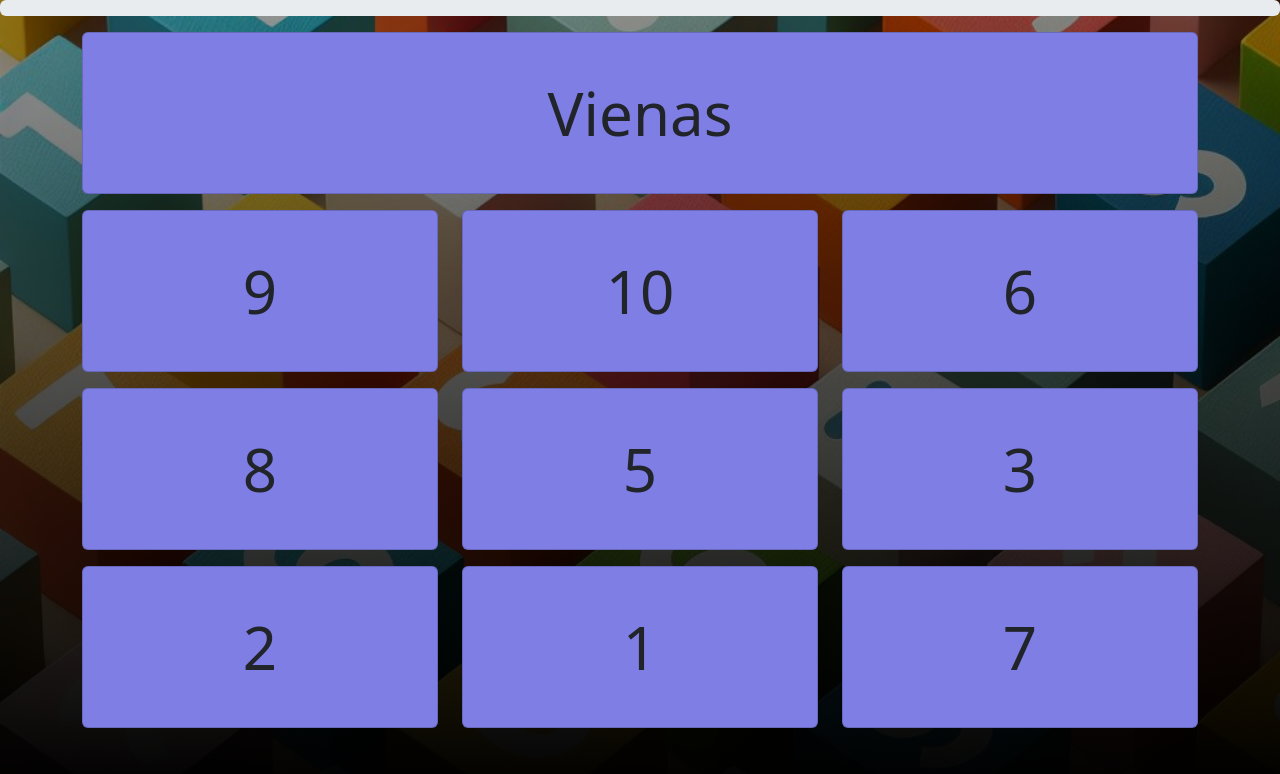
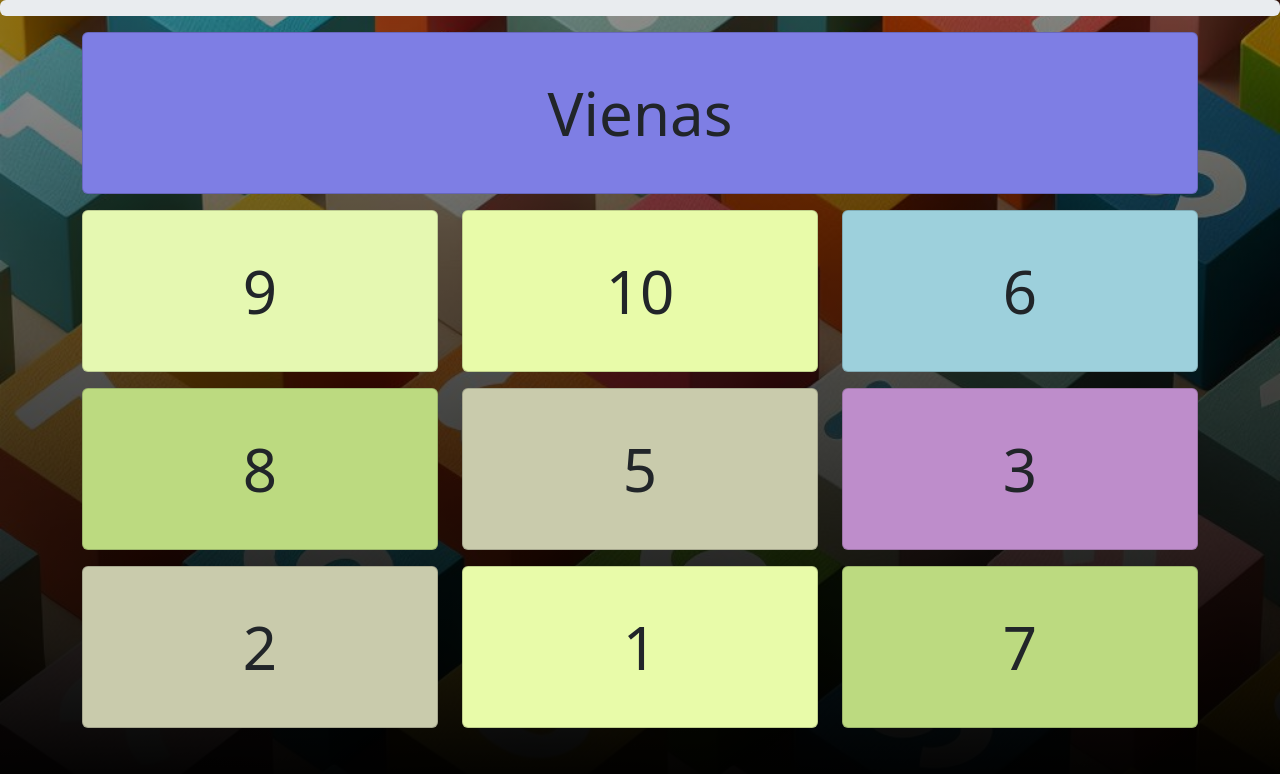
Before and after one commit to Deividas-Kozlovas/learning-games, a React (Create React App) app: page /find-numbers-up-to-ten in a window 1280 px wide. Shown: the top 774 px of the page. Built offline with nearby package versions, Linux system fonts and the light colour scheme.

Commit message:
add random background color to card when car is presed

```diff
--- a/src/components/CardComponent/CardComponent.tsx
+++ b/src/components/CardComponent/CardComponent.tsx
@@ -4,11 +4,13 @@ import { Row, Col, Card } from "react-bootstrap";
 interface CardComponentsProps {
   chunkedArray: number[][];
   handleCardClick: (card: number) => void;
+  backgroundColors: string[];
 }
 
 const CardComponent = ({
   chunkedArray,
   handleCardClick,
+  backgroundColors,
 }: CardComponentsProps) => {
   return (
     <>
@@ -16,7 +18,14 @@ const CardComponent = ({
         <Row key={`row-${rowIndex}`}>
           {chunk.map((card, cardIndex) => (
             <Col key={`card-${rowIndex}-${cardIndex}`}>
-              <Card>
+              <Card
+                style={{
+                  backgroundColor:
+                    backgroundColors[
+                      Math.floor(Math.random() * backgroundColors.length)
+                    ],
+                }}
+              >
                 <Card.Body>
                   <Card.Text onClick={() => handleCardClick(card)}>
                     {card}
--- /dev/null
+++ b/src/moduls/utils/randomColorGeneratorUtils.tsx
@@ -0,0 +1,5 @@
+export const getRandomLightColor = () => {
+  return `rgb(${Math.random() * 128 + 128}, ${Math.random() * 128 + 128}, ${
+    Math.random() * 128 + 128
+  })`;
+};
--- a/src/pages/games/numberGames/FindNumbersUpToTen/FindNumbersUpToTen.tsx
+++ b/src/pages/games/numberGames/FindNumbersUpToTen/FindNumbersUpToTen.tsx
@@ -16,6 +16,7 @@ import {
   shuffleArray,
   addUniqueValueToArray,
 } from "../../../../moduls/utils/arraysUtils.tsx";
+import { getRandomLightColor } from "../../../../moduls/utils/randomColorGeneratorUtils.tsx";
 
 // 5. Data
 import {
@@ -26,16 +27,18 @@ import {
 // 6. Styles
 import "./FindNumbersUpToTenStyles.scss";
 
-const findNumbersUpToTen = () => {
+const FindNumbersUpToTen = () => {
   const CARDS_PER_ROW = 3;
 
   const [currentNumber, setCurrentNumber] = useState<number>(0);
   const [isCorrect, setIsCorrect] = useState<boolean | null>(null);
   const [numbersChunks, setNumbersChunks] = useState<number[][]>([]);
   const [isGameOver, setIsGameOver] = useState<boolean>(false);
+  const [backgroundColors, setBackgroundColors] = useState<string[]>([]);
 
   useEffect(() => {
     addValuesToCards(currentNumber);
+    setBackgroundColors(Array.from({ length: 9 }, () => getRandomLightColor()));
   }, [currentNumber]);
 
   function addValuesToCards(number: number) {
@@ -86,6 +89,7 @@ const findNumbersUpToTen = () => {
         <CardComponent
           chunkedArray={numbersChunks}
           handleCardClick={numberClicked}
+          backgroundColors={backgroundColors}
         />
       </Container>
       <FeedbackMessageComponent
@@ -99,4 +103,4 @@ const findNumbersUpToTen = () => {
   );
 };
 
-export default findNumbersUpToTen;
+export default FindNumbersUpToTen;
```
